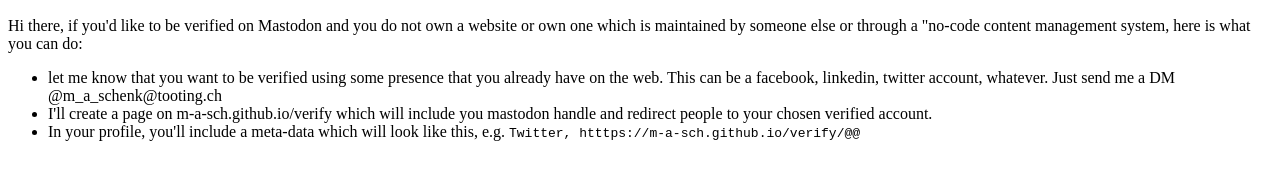
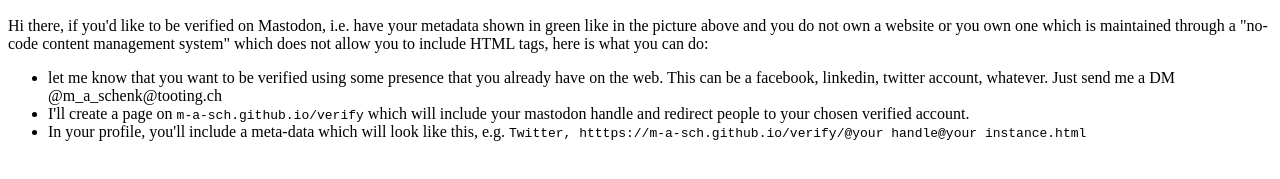
Before and after one commit to m-a-sch/verify, a plain HTML site: page index.html in a window 1280 px wide. Shown: the part 27-206 px from the top of the page. Drawn offline with Linux system fonts and the light colour scheme.

Commit message:
Update index.html

```diff
--- a/index.html
+++ b/index.html
@@ -4,16 +4,18 @@
 
     </head>
     <body>
-        <img src="head.jpg">
-        <p>Hi there, if you'd like to be verified on Mastodon and you do not own a website or own one which is maintained by someone else or
-        through a "no-code content management system, here is what you can do:
+        <img src="head1.jpg">
+        <p>Hi there, if you'd like to be verified on Mastodon, i.e. have your metadata shown in green like in the picture above
+            and you do not own a website or you own one which is maintained
+        through a "no-code content management system" which does not allow you to include HTML tags, here is what you can do:
         </p>
         <ul>
             <li>let me know that you want to be verified using some presence that you already have on the web. This can be a facebook, linkedin,
             twitter account, whatever. Just send me a DM @m_a_schenk@tooting.ch
-            <li>I'll create a page on m-a-sch.github.io/verify which will include you mastodon handle and redirect people to your chosen verified account.
+            <li>I'll create a page on <code>m-a-sch.github.io/verify</code> which will include your mastodon
+                handle and redirect people to your chosen verified account.
             <li>In your profile, you'll include a meta-data which will look like this, e.g.
-                <code>Twitter, htttps://m-a-sch.github.io/verify/@<your handle>@<your instance.html</code>
+                <code>Twitter, htttps://m-a-sch.github.io/verify/@your handle@your instance.html</code>
         </ul>
     </body>
 </html>
```
